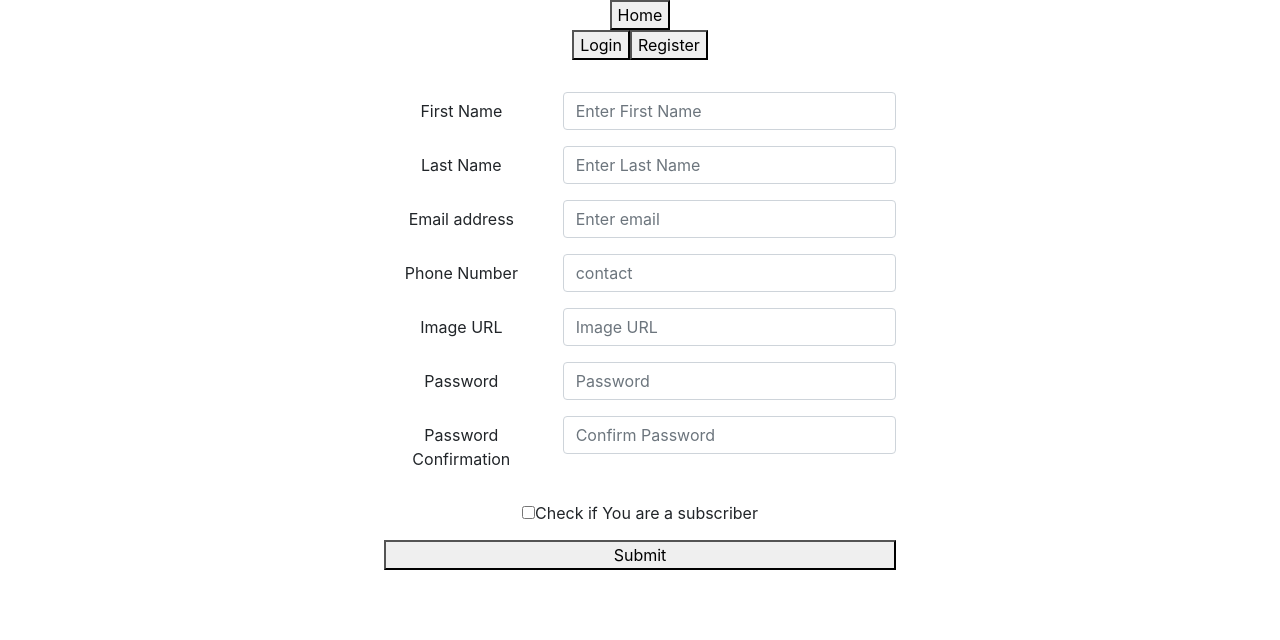
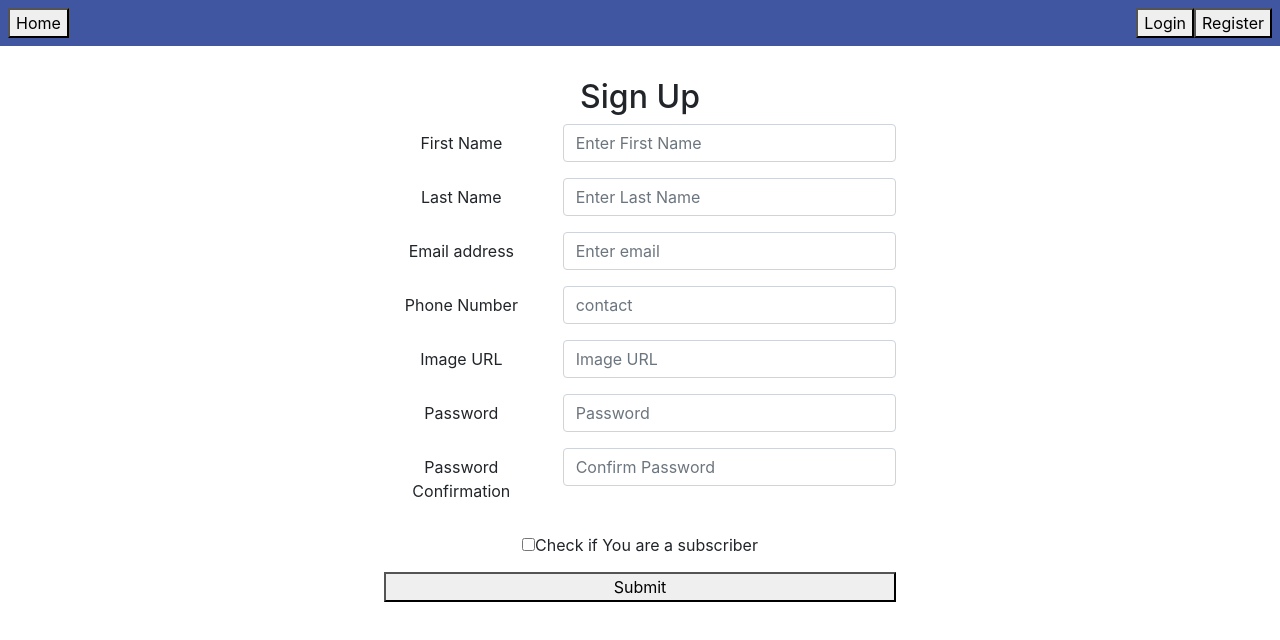
Before and after one commit to shree-yadam/ItsHandy, a React (Create React App) app in the folder client/: page /register in a window 1280 px wide. Shown: the top 640 px of the page. Built offline with nearby package versions, Linux system fonts and the light colour scheme.

Commit message:
Basic styling changes for navbar and login form

```diff
--- a/client/src/components/Login.jsx
+++ b/client/src/components/Login.jsx
@@ -41,6 +41,7 @@ export default function Login({setCurrentUser}) {
       {error &&
       <p>{error}</p>
       }
+      <h2>Login</h2>
       <Form className="login-form">
         <Form.Group className="mb-3" controlId="formBasicEmail">
           <Form.Label>Email address</Form.Label>
--- a/client/src/components/NavBar.jsx
+++ b/client/src/components/NavBar.jsx
@@ -1,6 +1,7 @@
 import axios from 'axios';
 import { useHistory } from 'react-router-dom';
 import Button from './Button';
+import './NavBar.scss';
 
 export default function NavBar ({currentUser, setCurrentUser}){
 
@@ -18,20 +19,31 @@ export default function NavBar ({currentUser, setCurrentUser}){
 return (
 
 <nav className = "navbar-menu">
-  <div className = "navbar-menu">
-  <Button onClick={()=> history.push("/")}>Home</Button>
-
       {!currentUser &&
-        <div>
-          <Button onClick={()=> history.push("/login")}>Login</Button>
-          <Button onClick={()=> history.push("/register")}>Register</Button>
+        <div className = "navbar-items-container">
+          <span>
+            <Button className="navbar-items" onClick={()=> history.push("/")}>Home</Button>
+          </span>
+          <span>
+            <Button className="navbar-items" onClick={()=> history.push("/login")}>Login</Button>
+            <Button className="navbar-items" onClick={()=> history.push("/register")}>Register</Button>
+          </span>
         </div>
       }
       {
         currentUser &&
-        <Button onClick={handleLogout}>Logout</Button>
+        <div className = "navbar-items-container">
+          <span>
+            <Button className="navbar-items" onClick={()=> history.push("/")}>Home</Button>
+          </span>
+          <span>
+            <label>
+              {currentUser.first_name} {currentUser.last_name}
+              <Button className="navbar-items" onClick={handleLogout}>Logout</Button>
+            </label>
+          </span>
+        </div>
       }
- </div>
 </nav>
 
 )
--- /dev/null
+++ b/client/src/components/NavBar.scss
@@ -0,0 +1,11 @@
+nav.navbar-menu {
+  width: 100%;
+  background-color: #4056A1;
+  color: white;
+  padding: 0.5em;
+}
+
+.navbar-items-container {
+  display: flex;
+  justify-content: space-between;
+}
--- a/client/src/components/Register.jsx
+++ b/client/src/components/Register.jsx
@@ -75,6 +75,7 @@ return (
     {error &&
     <p>{error}</p>
     }
+    <h2>Sign Up</h2>
     {!currentUser &&
       <Form className="register-form">
         <Form.Group as={Row} className="mb-3" controlId="firstname">
--- a/client/src/components/login.scss
+++ b/client/src/components/login.scss
@@ -3,7 +3,7 @@
   height: 100%;
   display: flex;
   justify-content: center;
-  margin-top: 5em;
+  margin-top: 24rem;
 }
 .login-form{
   width: 20em;
```
